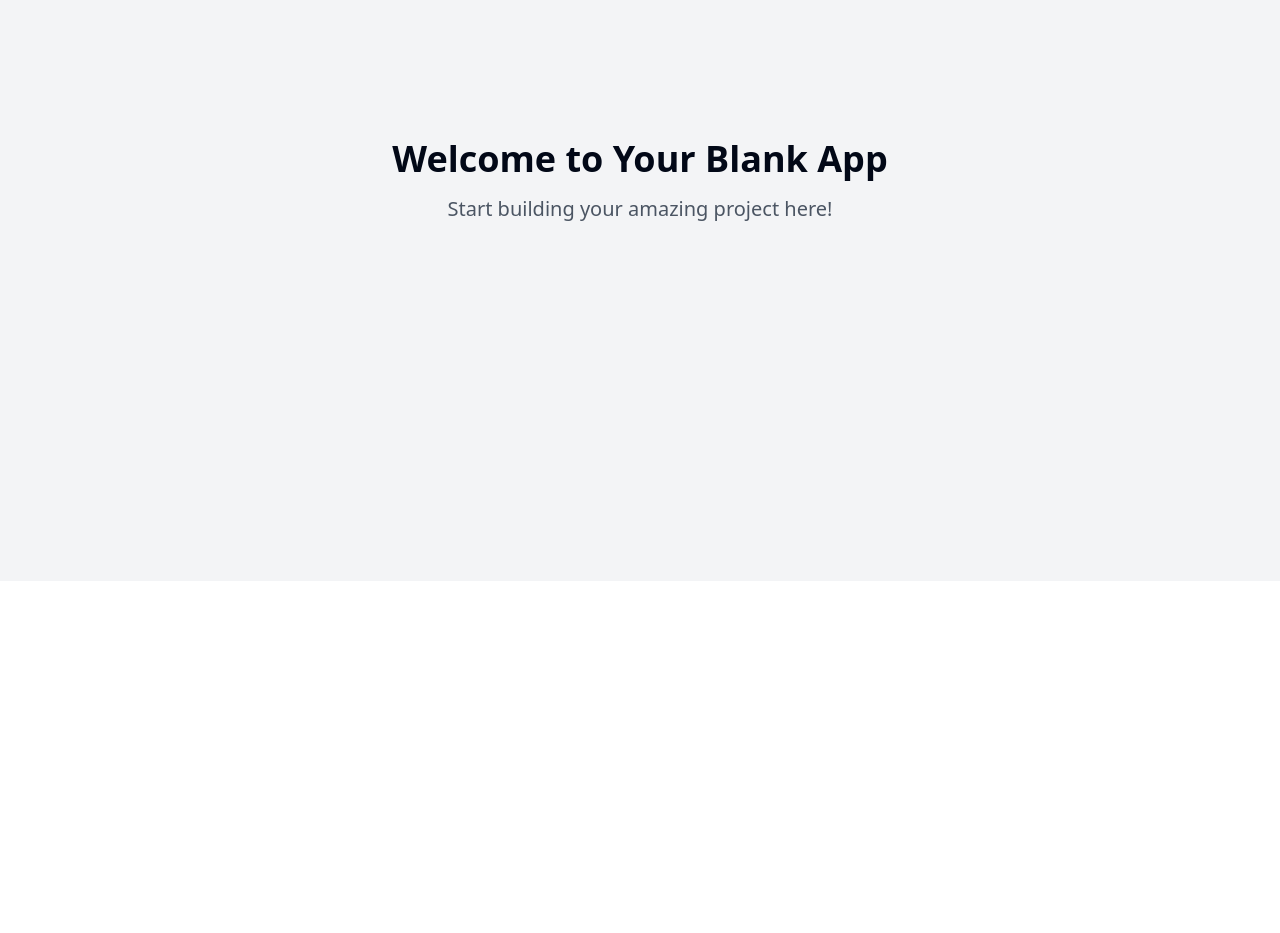
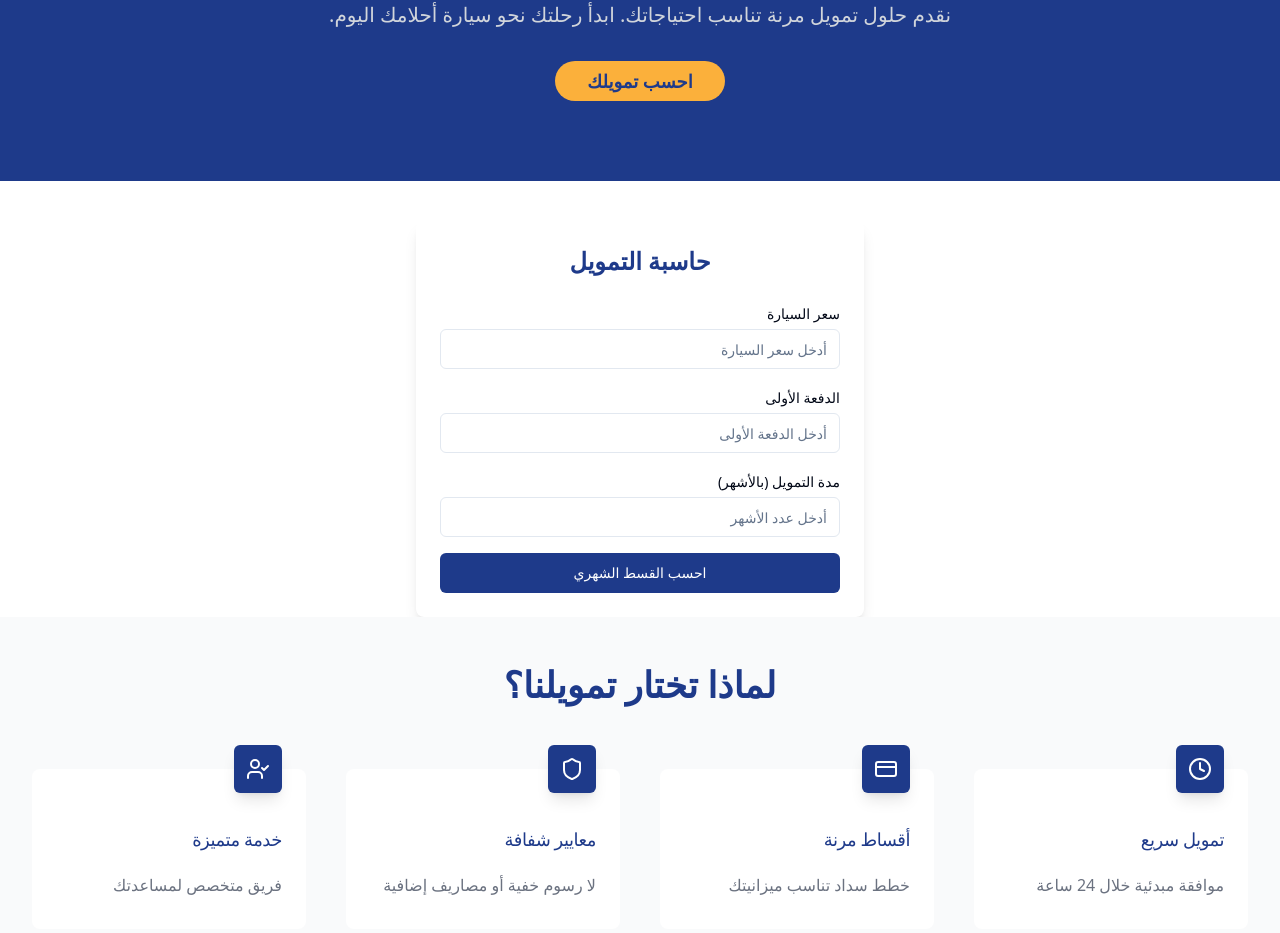
Before and after one commit to Amiigzz1/abshr-car, a React (Vite) app: page / in a window 1280 px wide. Shown: the part 219-1152 px from the top of the page. Before the commit the page ends 800 px from the top, so only its background shows below. Built offline with nearby package versions, Linux system fonts and the light colour scheme.

Commit message:
Add car financing website feature
Implement a new feature for a car financing website as requested.
[skip gpt_engineer]

```diff
--- /dev/null
+++ b/src/components/Calculator.tsx
@@ -0,0 +1,79 @@
+import { useState } from "react";
+import { Button } from "@/components/ui/button";
+import { Input } from "@/components/ui/input";
+import { Label } from "@/components/ui/label";
+
+export const Calculator = () => {
+  const [carPrice, setCarPrice] = useState("");
+  const [downPayment, setDownPayment] = useState("");
+  const [months, setMonths] = useState("");
+  const [monthlyPayment, setMonthlyPayment] = useState<number | null>(null);
+
+  const calculatePayment = () => {
+    const price = parseFloat(carPrice);
+    const down = parseFloat(downPayment);
+    const period = parseFloat(months);
+
+    if (price && down && period) {
+      const loanAmount = price - down;
+      const interestRate = 0.05; // 5% yearly interest rate
+      const monthlyRate = interestRate / 12;
+      const payment = (loanAmount * monthlyRate * Math.pow(1 + monthlyRate, period)) /
+                     (Math.pow(1 + monthlyRate, period) - 1);
+      setMonthlyPayment(Math.round(payment));
+    }
+  };
+
+  return (
+    <div className="max-w-md mx-auto bg-white p-6 rounded-lg shadow-lg mt-10">
+      <h2 className="text-2xl font-bold text-primary text-center mb-6">حاسبة التمويل</h2>
+      <div className="space-y-4">
+        <div>
+          <Label htmlFor="carPrice">سعر السيارة</Label>
+          <Input
+            id="carPrice"
+            type="number"
+            value={carPrice}
+            onChange={(e) => setCarPrice(e.target.value)}
+            placeholder="أدخل سعر السيارة"
+            className="mt-1"
+          />
+        </div>
+        <div>
+          <Label htmlFor="downPayment">الدفعة الأولى</Label>
+          <Input
+            id="downPayment"
+            type="number"
+            value={downPayment}
+            onChange={(e) => setDownPayment(e.target.value)}
+            placeholder="أدخل الدفعة الأولى"
+            className="mt-1"
+          />
+        </div>
+        <div>
+          <Label htmlFor="months">مدة التمويل (بالأشهر)</Label>
+          <Input
+            id="months"
+            type="number"
+            value={months}
+            onChange={(e) => setMonths(e.target.value)}
+            placeholder="أدخل عدد الأشهر"
+            className="mt-1"
+          />
+        </div>
+        <Button
+          onClick={calculatePayment}
+          className="w-full bg-primary hover:bg-primary/90"
+        >
+          احسب القسط الشهري
+        </Button>
+        {monthlyPayment && (
+          <div className="mt-4 p-4 bg-secondary/20 rounded-lg text-center">
+            <p className="text-lg font-semibold">القسط الشهري التقريبي:</p>
+            <p className="text-2xl font-bold text-primary">{monthlyPayment} ريال</p>
+          </div>
+        )}
+      </div>
+    </div>
+  );
+};
--- /dev/null
+++ b/src/components/Features.tsx
@@ -0,0 +1,61 @@
+import { Shield, Clock, CreditCard, UserCheck } from "lucide-react";
+
+const features = [
+  {
+    name: "تمويل سريع",
+    description: "موافقة مبدئية خلال 24 ساعة",
+    icon: Clock,
+  },
+  {
+    name: "أقساط مرنة",
+    description: "خطط سداد تناسب ميزانيتك",
+    icon: CreditCard,
+  },
+  {
+    name: "معايير شفافة",
+    description: "لا رسوم خفية أو مصاريف إضافية",
+    icon: Shield,
+  },
+  {
+    name: "خدمة متميزة",
+    description: "فريق متخصص لمساعدتك",
+    icon: UserCheck,
+  },
+];
+
+export const Features = () => {
+  return (
+    <div className="py-12 bg-gray-50">
+      <div className="max-w-7xl mx-auto px-4 sm:px-6 lg:px-8">
+        <div className="text-center">
+          <h2 className="text-3xl font-extrabold text-primary sm:text-4xl">
+            لماذا تختار تمويلنا؟
+          </h2>
+        </div>
+        <div className="mt-10">
+          <div className="grid grid-cols-1 gap-10 sm:grid-cols-2 lg:grid-cols-4">
+            {features.map((feature) => (
+              <div key={feature.name} className="pt-6">
+                <div className="flow-root bg-white rounded-lg px-6 pb-8">
+                  <div className="-mt-6">
+                    <div>
+                      <span className="inline-flex items-center justify-center p-3 bg-primary rounded-md shadow-lg">
+                        <feature.icon className="h-6 w-6 text-white" aria-hidden="true" />
+                      </span>
+                    </div>
+                    <h3 className="mt-8 text-lg font-medium text-primary tracking-tight">
+                      {feature.name}
+                    </h3>
+                    <p className="mt-5 text-base text-gray-500">
+                      {feature.description}
+                    </p>
+                  </div>
+                </div>
+              </div>
+            ))}
+          </div>
+        </div>
+      </div>
+    </div>
+  );
+};
--- /dev/null
+++ b/src/components/Hero.tsx
@@ -0,0 +1,24 @@
+import { Button } from "@/components/ui/button";
+
+export const Hero = () => {
+  return (
+    <div className="relative bg-primary py-20 px-4 sm:px-6 lg:px-8">
+      <div className="relative z-10 max-w-7xl mx-auto">
+        <div className="text-center">
+          <h1 className="text-4xl tracking-tight font-extrabold text-white sm:text-5xl md:text-6xl">
+            <span className="block">تمويل سيارتك أصبح</span>
+            <span className="block text-secondary">أسهل من أي وقت مضى</span>
+          </h1>
+          <p className="mt-3 max-w-md mx-auto text-base text-gray-300 sm:text-lg md:mt-5 md:text-xl md:max-w-3xl">
+            نقدم حلول تمويل مرنة تناسب احتياجاتك. ابدأ رحلتك نحو سيارة أحلامك اليوم.
+          </p>
+          <div className="mt-5 max-w-md mx-auto sm:flex sm:justify-center md:mt-8">
+            <Button className="rounded-full bg-secondary text-primary hover:bg-secondary/90 font-bold py-3 px-8 text-lg">
+              احسب تمويلك
+            </Button>
+          </div>
+        </div>
+      </div>
+    </div>
+  );
+};
--- a/src/index.css
+++ b/src/index.css
@@ -6,87 +6,24 @@
   :root {
     --background: 0 0% 100%;
     --foreground: 222.2 84% 4.9%;
-
     --card: 0 0% 100%;
     --card-foreground: 222.2 84% 4.9%;
-
     --popover: 0 0% 100%;
     --popover-foreground: 222.2 84% 4.9%;
-
-    --primary: 222.2 47.4% 11.2%;
+    --primary: 222 47.4% 11.2%;
     --primary-foreground: 210 40% 98%;
-
     --secondary: 210 40% 96.1%;
     --secondary-foreground: 222.2 47.4% 11.2%;
-
     --muted: 210 40% 96.1%;
     --muted-foreground: 215.4 16.3% 46.9%;
-
     --accent: 210 40% 96.1%;
     --accent-foreground: 222.2 47.4% 11.2%;
-
     --destructive: 0 84.2% 60.2%;
     --destructive-foreground: 210 40% 98%;
-
     --border: 214.3 31.8% 91.4%;
     --input: 214.3 31.8% 91.4%;
     --ring: 222.2 84% 4.9%;
-
     --radius: 0.5rem;
-
-    --sidebar-background: 0 0% 98%;
-
-    --sidebar-foreground: 240 5.3% 26.1%;
-
-    --sidebar-primary: 240 5.9% 10%;
-
-    --sidebar-primary-foreground: 0 0% 98%;
-
-    --sidebar-accent: 240 4.8% 95.9%;
-
-    --sidebar-accent-foreground: 240 5.9% 10%;
-
-    --sidebar-border: 220 13% 91%;
-
-    --sidebar-ring: 217.2 91.2% 59.8%;
-  }
-
-  .dark {
-    --background: 222.2 84% 4.9%;
-    --foreground: 210 40% 98%;
-
-    --card: 222.2 84% 4.9%;
-    --card-foreground: 210 40% 98%;
-
-    --popover: 222.2 84% 4.9%;
-    --popover-foreground: 210 40% 98%;
-
-    --primary: 210 40% 98%;
-    --primary-foreground: 222.2 47.4% 11.2%;
-
-    --secondary: 217.2 32.6% 17.5%;
-    --secondary-foreground: 210 40% 98%;
-
-    --muted: 217.2 32.6% 17.5%;
-    --muted-foreground: 215 20.2% 65.1%;
-
-    --accent: 217.2 32.6% 17.5%;
-    --accent-foreground: 210 40% 98%;
-
-    --destructive: 0 62.8% 30.6%;
-    --destructive-foreground: 210 40% 98%;
-
-    --border: 217.2 32.6% 17.5%;
-    --input: 217.2 32.6% 17.5%;
-    --ring: 212.7 26.8% 83.9%;
-    --sidebar-background: 240 5.9% 10%;
-    --sidebar-foreground: 240 4.8% 95.9%;
-    --sidebar-primary: 224.3 76.3% 48%;
-    --sidebar-primary-foreground: 0 0% 100%;
-    --sidebar-accent: 240 3.7% 15.9%;
-    --sidebar-accent-foreground: 240 4.8% 95.9%;
-    --sidebar-border: 240 3.7% 15.9%;
-    --sidebar-ring: 217.2 91.2% 59.8%;
   }
 }
 
@@ -94,8 +31,13 @@
   * {
     @apply border-border;
   }
-
   body {
     @apply bg-background text-foreground;
   }
 }
+
+input[type="number"]::-webkit-inner-spin-button,
+input[type="number"]::-webkit-outer-spin-button {
+  -webkit-appearance: none;
+  margin: 0;
+}
--- a/src/pages/Index.tsx
+++ b/src/pages/Index.tsx
@@ -1,12 +1,13 @@
-// Update this page (the content is just a fallback if you fail to update the page)
+import { Hero } from "@/components/Hero";
+import { Calculator } from "@/components/Calculator";
+import { Features } from "@/components/Features";
 
 const Index = () => {
   return (
-    <div className="min-h-screen flex items-center justify-center bg-gray-100">
-      <div className="text-center">
-        <h1 className="text-4xl font-bold mb-4">Welcome to Your Blank App</h1>
-        <p className="text-xl text-gray-600">Start building your amazing project here!</p>
-      </div>
+    <div className="min-h-screen bg-white" dir="rtl">
+      <Hero />
+      <Calculator />
+      <Features />
     </div>
   );
 };
--- a/tailwind.config.ts
+++ b/tailwind.config.ts
@@ -12,30 +12,26 @@ export default {
   theme: {
     container: {
       center: true,
-			padding: '2rem',
+      padding: "2rem",
       screens: {
-				'2xl': '1400px'
-			}
+        "2xl": "1400px",
+      },
     },
     extend: {
       colors: {
+        primary: {
+          DEFAULT: "#1E3A8A",
+          foreground: "#FFFFFF",
+        },
+        secondary: {
+          DEFAULT: "#FBB03B",
+          foreground: "#1E3A8A",
+        },
         border: 'hsl(var(--border))',
         input: 'hsl(var(--input))',
         ring: 'hsl(var(--ring))',
         background: 'hsl(var(--background))',
         foreground: 'hsl(var(--foreground))',
-				primary: {
-					DEFAULT: 'hsl(var(--primary))',
-					foreground: 'hsl(var(--primary-foreground))'
-				},
-				secondary: {
-					DEFAULT: 'hsl(var(--secondary))',
-					foreground: 'hsl(var(--secondary-foreground))'
-				},
-				destructive: {
-					DEFAULT: 'hsl(var(--destructive))',
-					foreground: 'hsl(var(--destructive-foreground))'
-				},
         muted: {
           DEFAULT: 'hsl(var(--muted))',
           foreground: 'hsl(var(--muted-foreground))'
@@ -44,13 +40,17 @@ export default {
           DEFAULT: 'hsl(var(--accent))',
           foreground: 'hsl(var(--accent-foreground))'
         },
-				popover: {
-					DEFAULT: 'hsl(var(--popover))',
-					foreground: 'hsl(var(--popover-foreground))'
+        destructive: {
+          DEFAULT: 'hsl(var(--destructive))',
+          foreground: 'hsl(var(--destructive-foreground))'
         },
         card: {
           DEFAULT: 'hsl(var(--card))',
           foreground: 'hsl(var(--card-foreground))'
+        },
+        popover: {
+          DEFAULT: 'hsl(var(--popover))',
+          foreground: 'hsl(var(--popover-foreground))'
         },
         sidebar: {
           DEFAULT: 'hsl(var(--sidebar-background))',
@@ -63,12 +63,16 @@ export default {
           ring: 'hsl(var(--sidebar-ring))'
         }
       },
-			borderRadius: {
-				lg: 'var(--radius)',
-				md: 'calc(var(--radius) - 2px)',
-				sm: 'calc(var(--radius) - 4px)'
+      animation: {
+        "accordion-down": "accordion-down 0.2s ease-out",
+        "accordion-up": "accordion-up 0.2s ease-out",
+        "fade-in": "fade-in 0.5s ease-out",
       },
       keyframes: {
+        "fade-in": {
+          "0%": { opacity: "0" },
+          "100%": { opacity: "1" },
+        },
         'accordion-down': {
           from: {
             height: '0'
@@ -86,11 +90,7 @@ export default {
           }
         }
       },
-			animation: {
-				'accordion-down': 'accordion-down 0.2s ease-out',
-				'accordion-up': 'accordion-up 0.2s ease-out'
-			}
-		}
+    },
   },
   plugins: [require("tailwindcss-animate")],
 } satisfies Config;
```
Lines whose indentation alone changed are shown as unchanged.
